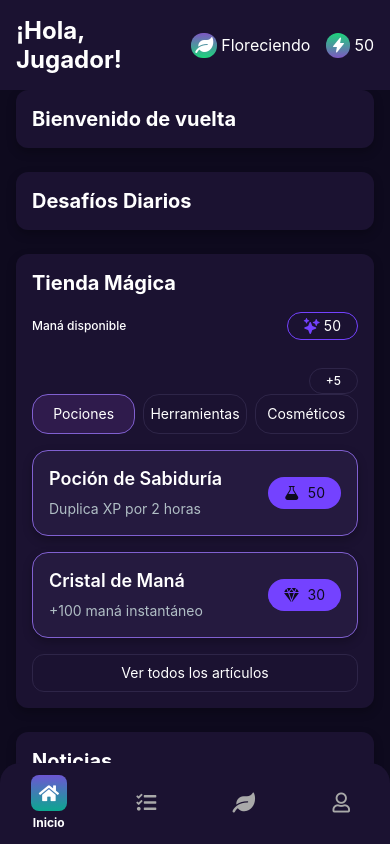
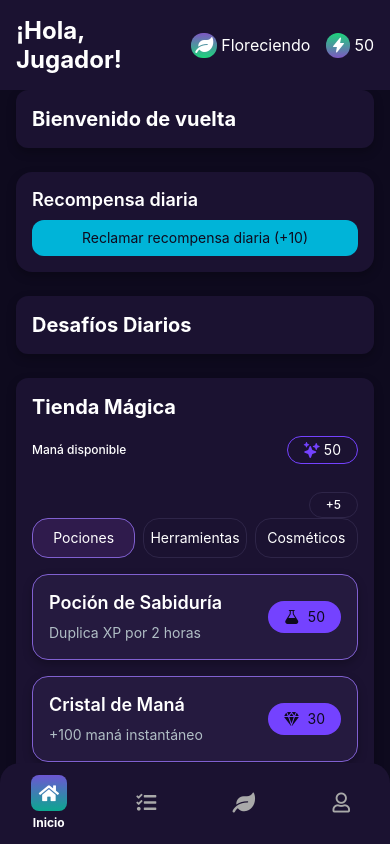
Before and after one commit to codesebastianvega/mana-bloom-app, a React Native app: screen /HomeScreen in a window 390 px wide. Built offline with nearby package versions, Linux system fonts and the light colour scheme.

Commit message:
feat: add daily reward with streak persistence

```diff
--- /dev/null
+++ b/src/components/home/DailyRewardSection.js
@@ -0,0 +1,48 @@
+// [MB] Módulo: Home / Sección: Recompensa Diaria
+// Afecta: HomeScreen
+// Propósito: Mostrar botón para reclamar recompensa diaria
+// Puntos de edición futura: integrar animaciones y estados visuales
+// Autor: Codex - Fecha: 2025-08-12
+
+import React from "react";
+import { View, Text, Pressable } from "react-native";
+import styles from "./DailyRewardSection.styles";
+import {
+  useAppDispatch,
+  useAppState,
+  useCanClaimToday,
+  DAILY_REWARD_MANA,
+} from "../../state/AppContext";
+
+export default function DailyRewardSection() {
+  const dispatch = useAppDispatch();
+  const { streak } = useAppState();
+  const canClaimToday = useCanClaimToday();
+
+  const handleClaim = () => {
+    dispatch({ type: "CLAIM_DAILY_REWARD" });
+  };
+
+  return (
+    <View style={styles.container}>
+      <Text style={styles.title}>Recompensa diaria</Text>
+      {canClaimToday ? (
+        <Pressable
+          onPress={handleClaim}
+          style={styles.claimButton}
+          accessibilityRole="button"
+          accessibilityLabel="Reclamar recompensa diaria"
+        >
+          <Text style={styles.claimButtonText}>
+            {`Reclamar recompensa diaria (+${DAILY_REWARD_MANA})`}
+          </Text>
+        </Pressable>
+      ) : (
+        <View>
+          <Text style={styles.claimedText}>Ya reclamaste hoy</Text>
+          <Text style={styles.streakText}>{`Racha: ${streak} días`}</Text>
+        </View>
+      )}
+    </View>
+  );
+}
--- /dev/null
+++ b/src/components/home/DailyRewardSection.styles.js
@@ -0,0 +1,49 @@
+// [MB] Módulo: Home / Estilos: Recompensa Diaria
+// Afecta: HomeScreen
+// Propósito: Estilos para sección de recompensa diaria
+// Puntos de edición futura: ajustar colores y diseño del botón
+// Autor: Codex - Fecha: 2025-08-12
+
+import { StyleSheet } from "react-native";
+import {
+  Colors,
+  Spacing,
+  Radii,
+  Elevation,
+  Typography,
+} from "../../theme";
+
+export default StyleSheet.create({
+  container: {
+    backgroundColor: Colors.surface,
+    padding: Spacing.base,
+    borderRadius: Radii.lg,
+    marginBottom: Spacing.large,
+    ...Elevation.card,
+  },
+  title: {
+    ...Typography.title,
+    color: Colors.text,
+    marginBottom: Spacing.small,
+  },
+  claimButton: {
+    backgroundColor: Colors.buttonBg,
+    paddingVertical: Spacing.small,
+    paddingHorizontal: Spacing.base,
+    borderRadius: Radii.md,
+    alignItems: "center",
+  },
+  claimButtonText: {
+    ...Typography.body,
+    color: Colors.textInverse,
+  },
+  claimedText: {
+    ...Typography.body,
+    color: Colors.text,
+    marginBottom: Spacing.small,
+  },
+  streakText: {
+    ...Typography.caption,
+    color: Colors.textMuted,
+  },
+});
--- a/src/screens/HomeScreen.js
+++ b/src/screens/HomeScreen.js
@@ -10,6 +10,7 @@ import { SafeAreaView } from "react-native-safe-area-context";
 import { Colors, Spacing } from "../theme";
 import HomeScreenHeader from "../components/HomeScreenHeader";
 import HomeWelcomeCard from "../components/home/HomeWelcomeCard";
+import DailyRewardSection from "../components/home/DailyRewardSection";
 import DailyChallengesSection from "../components/home/DailyChallengesSection";
 import MagicShopSection from "../components/home/MagicShopSection";
 import NewsFeedSection from "../components/home/NewsFeedSection";
@@ -30,6 +31,7 @@ export default function HomeScreen() {
         }}
       >
         <HomeWelcomeCard />
+        <DailyRewardSection />
         <DailyChallengesSection />
         <MagicShopSection />
         <NewsFeedSection />
--- a/src/state/AppContext.js
+++ b/src/state/AppContext.js
@@ -1,7 +1,7 @@
 // [MB] Módulo: Estado / Archivo: AppContext
 // Afecta: toda la app
-// Propósito: Proveer estado global para maná y estado de la planta
-// Puntos de edición futura: extender persistencia a otros campos
+// Propósito: Proveer estado global para maná, racha diaria y estado de la planta
+// Puntos de edición futura: extender persistencia a otros campos y acciones
 // Autor: Codex - Fecha: 2025-08-12
 
 import React, {
@@ -11,12 +11,30 @@ import React, {
   useEffect,
   useRef,
 } from "react";
-import { getMana, setMana } from "../storage";
+import {
+  getMana,
+  setMana,
+  getStreak,
+  setStreak,
+  getLastClaimDate,
+  setLastClaimDate,
+} from "../storage";
+
+export const DAILY_REWARD_MANA = 10;
+
+function getLocalISODate(date = new Date()) {
+  return date.toLocaleDateString("en-CA");
+}
 
 const AppStateContext = createContext();
 const AppDispatchContext = createContext();
 
-const initialState = { mana: 50, plantState: "Floreciendo" };
+const initialState = {
+  mana: 50,
+  plantState: "Floreciendo",
+  streak: 0,
+  lastClaimDate: null,
+};
 
 function appReducer(state, action) {
   switch (action.type) {
@@ -24,6 +42,24 @@ function appReducer(state, action) {
       return { ...state, mana: action.payload };
     case "SET_PLANT_STATE":
       return { ...state, plantState: action.payload };
+    case "SET_STREAK":
+      return { ...state, streak: action.payload };
+    case "SET_LAST_CLAIM_DATE":
+      return { ...state, lastClaimDate: action.payload };
+    case "CLAIM_DAILY_REWARD": {
+      const today = getLocalISODate();
+      if (state.lastClaimDate === today) {
+        return state;
+      }
+      const yesterday = getLocalISODate(new Date(Date.now() - 86400000));
+      const newStreak = state.lastClaimDate === yesterday ? state.streak + 1 : 1;
+      return {
+        ...state,
+        mana: state.mana + DAILY_REWARD_MANA,
+        streak: newStreak,
+        lastClaimDate: today,
+      };
+    }
     default:
       return state;
   }
@@ -35,8 +71,14 @@ export function AppProvider({ children }) {
 
   useEffect(() => {
     async function hydrate() {
-      const storedMana = await getMana();
+      const [storedMana, storedStreak, storedLastClaim] = await Promise.all([
+        getMana(),
+        getStreak(),
+        getLastClaimDate(),
+      ]);
       dispatch({ type: "SET_MANA", payload: storedMana });
+      dispatch({ type: "SET_STREAK", payload: storedStreak });
+      dispatch({ type: "SET_LAST_CLAIM_DATE", payload: storedLastClaim });
       isHydrating.current = false;
     }
     hydrate();
@@ -46,6 +88,18 @@ export function AppProvider({ children }) {
     if (isHydrating.current) return;
     setMana(state.mana);
   }, [state.mana]);
+
+  useEffect(() => {
+    if (isHydrating.current) return;
+    setStreak(state.streak);
+  }, [state.streak]);
+
+  useEffect(() => {
+    if (isHydrating.current) return;
+    if (state.lastClaimDate) {
+      setLastClaimDate(state.lastClaimDate);
+    }
+  }, [state.lastClaimDate]);
 
   return (
     <AppStateContext.Provider value={state}>
@@ -71,3 +125,8 @@ export function useAppDispatch() {
   }
   return context;
 }
+
+export function useCanClaimToday() {
+  const { lastClaimDate } = useAppState();
+  return lastClaimDate !== getLocalISODate();
+}
--- a/src/storage.js
+++ b/src/storage.js
@@ -1,12 +1,14 @@
 // [MB] Módulo: Estado / Sección: Storage helpers
-// Afecta: AppContext (persistencia de maná)
-// Propósito: Persistir maná en AsyncStorage
+// Afecta: AppContext (persistencia de maná y rachas)
+// Propósito: Persistir datos básicos de usuario en AsyncStorage
 // Puntos de edición futura: extender a otros campos y manejo de errores
 // Autor: Codex - Fecha: 2025-08-12
 
 import AsyncStorage from "@react-native-async-storage/async-storage";
 
 const MANA_KEY = "mb:mana";
+const STREAK_KEY = "mb:streak";
+const LAST_CLAIM_DATE_KEY = "mb:lastClaimDate";
 
 export async function getMana() {
   try {
@@ -28,3 +30,42 @@ export async function setMana(value) {
     console.warn("Error guardando maná en storage", e);
   }
 }
+
+export async function getStreak() {
+  try {
+    const value = await AsyncStorage.getItem(STREAK_KEY);
+    if (value !== null) {
+      const parsed = Number(value);
+      return Number.isNaN(parsed) ? 0 : parsed;
+    }
+  } catch (e) {
+    console.warn("Error leyendo racha de storage", e);
+  }
+  return 0;
+}
+
+export async function setStreak(value) {
+  try {
+    await AsyncStorage.setItem(STREAK_KEY, String(value));
+  } catch (e) {
+    console.warn("Error guardando racha en storage", e);
+  }
+}
+
+export async function getLastClaimDate() {
+  try {
+    const value = await AsyncStorage.getItem(LAST_CLAIM_DATE_KEY);
+    return value ?? null;
+  } catch (e) {
+    console.warn("Error leyendo fecha de reclamo de storage", e);
+    return null;
+  }
+}
+
+export async function setLastClaimDate(value) {
+  try {
+    await AsyncStorage.setItem(LAST_CLAIM_DATE_KEY, value);
+  } catch (e) {
+    console.warn("Error guardando fecha de reclamo en storage", e);
+  }
+}
```
